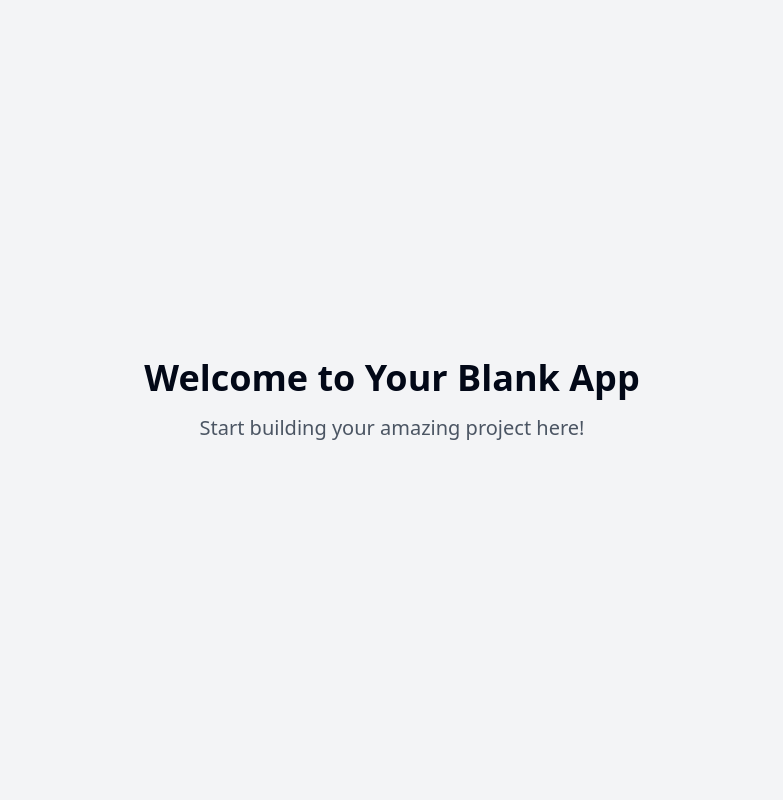
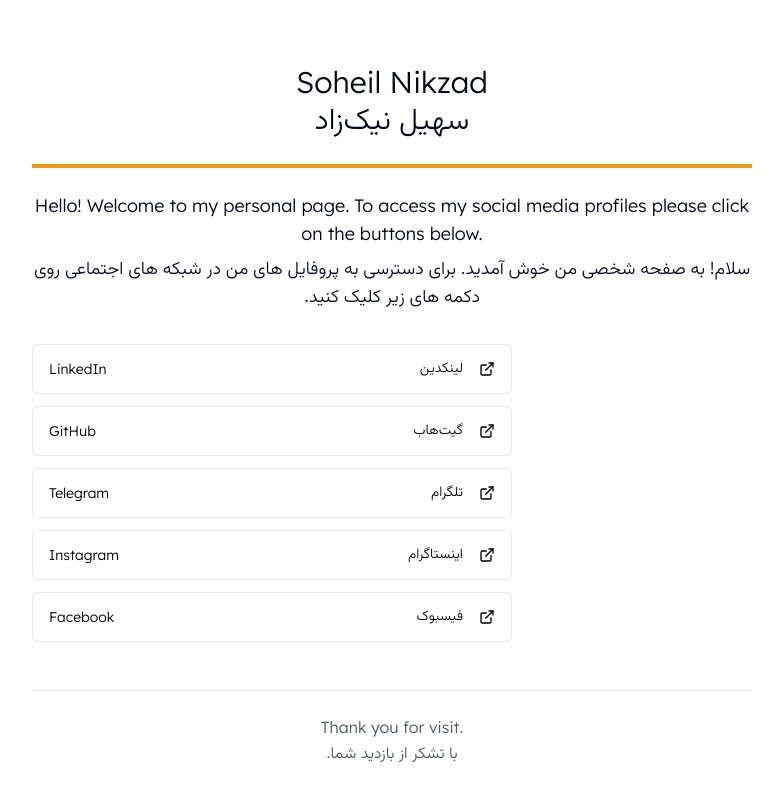
Before and after one commit to SoheilNikzad/soheil-social-hub, a React (Vite) app: page / in a window 1280 px wide. Shown: the top 800 px of the page, without its empty margins (248-1031 px from the left). Built offline with nearby package versions, Linux system fonts and the light colour scheme.

Commit message:
Create minimalistic personal page
Implement a simple personal page with specified content, colors, and fonts.

```diff
--- a/index.html
+++ b/index.html
@@ -1,14 +1,20 @@
+
 <!DOCTYPE html>
 <html lang="en">
   <head>
     <meta charset="UTF-8" />
     <meta name="viewport" content="width=device-width, initial-scale=1.0" />
-    <title>soheil-social-hub</title>
-    <meta name="description" content="Lovable Generated Project" />
-    <meta name="author" content="Lovable" />
+    <title>Soheil Nikzad</title>
+    <meta name="description" content="Personal page of Soheil Nikzad" />
+    <meta name="author" content="Soheil Nikzad" />
 
-    <meta property="og:title" content="soheil-social-hub" />
-    <meta property="og:description" content="Lovable Generated Project" />
+    <link rel="preconnect" href="https://fonts.googleapis.com">
+    <link rel="preconnect" href="https://fonts.gstatic.com" crossorigin>
+    <link href="https://fonts.googleapis.com/css2?family=Lexend:wght@300&display=swap" rel="stylesheet">
+    <link href="https://fonts.googleapis.com/css2?family=Vazirmatn:wght@300&display=swap" rel="stylesheet">
+
+    <meta property="og:title" content="Soheil Nikzad" />
+    <meta property="og:description" content="Personal page of Soheil Nikzad" />
     <meta property="og:type" content="website" />
     <meta property="og:image" content="https://lovable.dev/opengraph-image-p98pqg.png" />
 
--- a/src/index.css
+++ b/src/index.css
@@ -1,3 +1,4 @@
+
 @tailwind base;
 @tailwind components;
 @tailwind utilities;
@@ -98,4 +99,14 @@
   body {
     @apply bg-background text-foreground;
   }
+
+  .font-vazirmatn {
+    font-family: 'Vazirmatn', sans-serif;
+    font-weight: 300;
+  }
+
+  .font-lexend {
+    font-family: 'Lexend', sans-serif;
+    font-weight: 300;
+  }
 }
--- a/src/pages/Index.tsx
+++ b/src/pages/Index.tsx
@@ -1,12 +1,67 @@
-// Update this page (the content is just a fallback if you fail to update the page)
+
+import React from 'react';
+import { Button } from "@/components/ui/button";
+import { Card, CardContent } from "@/components/ui/card";
+import { ExternalLink } from 'lucide-react';
 
 const Index = () => {
+  const socialLinks = [
+    { name: "LinkedIn", nameFa: "لینکدین", url: "https://www.linkedin.com/in/soheilnikzad/" },
+    { name: "GitHub", nameFa: "گیت‌هاب", url: "https://github.com/SoheilNikzad" },
+    { name: "Telegram", nameFa: "تلگرام", url: "https://t.me/SoheilNikzad" },
+    { name: "Instagram", nameFa: "اینستاگرام", url: "https://www.instagram.com/amuzanjirbaaf/" },
+    { name: "Facebook", nameFa: "فیسبوک", url: "https://www.facebook.com/mirsoheilnikzad/" },
+  ];
+
   return (
-    <div className="min-h-screen flex items-center justify-center bg-gray-100">
-      <div className="text-center">
-        <h1 className="text-4xl font-bold mb-4">Welcome to Your Blank App</h1>
-        <p className="text-xl text-gray-600">Start building your amazing project here!</p>
-      </div>
+    <div className="min-h-screen bg-white flex items-center justify-center py-10">
+      <Card className="w-full max-w-3xl mx-4 border-none shadow-none">
+        <CardContent className="p-6">
+          <div className="text-center mb-8">
+            <div className="mb-4">
+              <h1 className="text-3xl font-lexend mb-1">Soheil Nikzad</h1>
+              <h1 className="text-3xl font-vazirmatn">سهیل نیک‌زاد</h1>
+            </div>
+
+            <div className="mb-8 border-t-4 border-bitcoin-orange pt-6 mt-6">
+              <p className="text-lg font-lexend mb-2">
+                Hello! Welcome to my personal page. To access my social media profiles please click on the buttons below.
+              </p>
+              <p className="text-lg font-vazirmatn" dir="rtl">
+                سلام! به صفحه شخصی من خوش آمدید. برای دسترسی به پروفایل های من در شبکه های اجتماعی روی دکمه های زیر کلیک کنید.
+              </p>
+            </div>
+
+            <div className="space-y-3 mb-8">
+              {socialLinks.map((link, index) => (
+                <a
+                  key={index}
+                  href={link.url}
+                  target="_blank"
+                  rel="noopener noreferrer"
+                  className="block"
+                >
+                  <Button
+                    variant="outline"
+                    className="w-full md:w-3/4 lg:w-2/3 py-6 flex items-center justify-between bg-white hover:bg-gray-50 border border-gray-200 text-black"
+                  >
+                    <span className="font-lexend">{link.name}</span>
+                    <div className="flex items-center">
+                      <span className="font-vazirmatn mx-2">{link.nameFa}</span>
+                      <ExternalLink className="h-4 w-4 ml-2" />
+                    </div>
+                  </Button>
+                </a>
+              ))}
+            </div>
+
+            <div className="mt-12 border-t border-gray-200 pt-6 text-gray-600">
+              <p className="font-lexend mb-1">Thank you for visit.</p>
+              <p className="font-vazirmatn" dir="rtl">با تشکر از بازدید شما.</p>
+            </div>
+          </div>
+        </CardContent>
+      </Card>
     </div>
   );
 };
--- a/tailwind.config.ts
+++ b/tailwind.config.ts
@@ -1,3 +1,4 @@
+
 import type { Config } from "tailwindcss";
 
 export default {
@@ -61,7 +62,8 @@ export default {
 					'accent-foreground': 'hsl(var(--sidebar-accent-foreground))',
 					border: 'hsl(var(--sidebar-border))',
 					ring: 'hsl(var(--sidebar-ring))'
-				}
+				},
+				'bitcoin-orange': '#F7931A',
 			},
 			borderRadius: {
 				lg: 'var(--radius)',
@@ -89,6 +91,10 @@ export default {
 			animation: {
 				'accordion-down': 'accordion-down 0.2s ease-out',
 				'accordion-up': 'accordion-up 0.2s ease-out'
+			},
+			fontFamily: {
+				'vazirmatn': ['Vazirmatn', 'sans-serif'],
+				'lexend': ['Lexend', 'sans-serif'],
 			}
 		}
 	},
```
